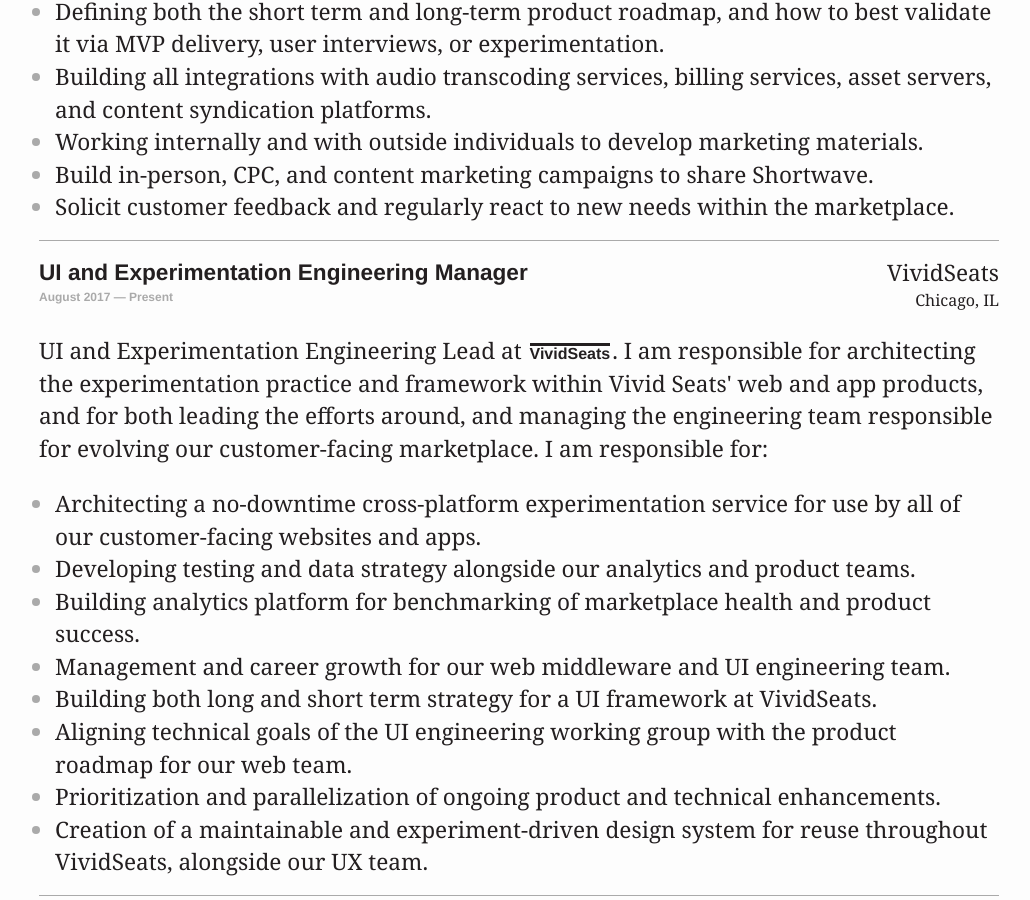
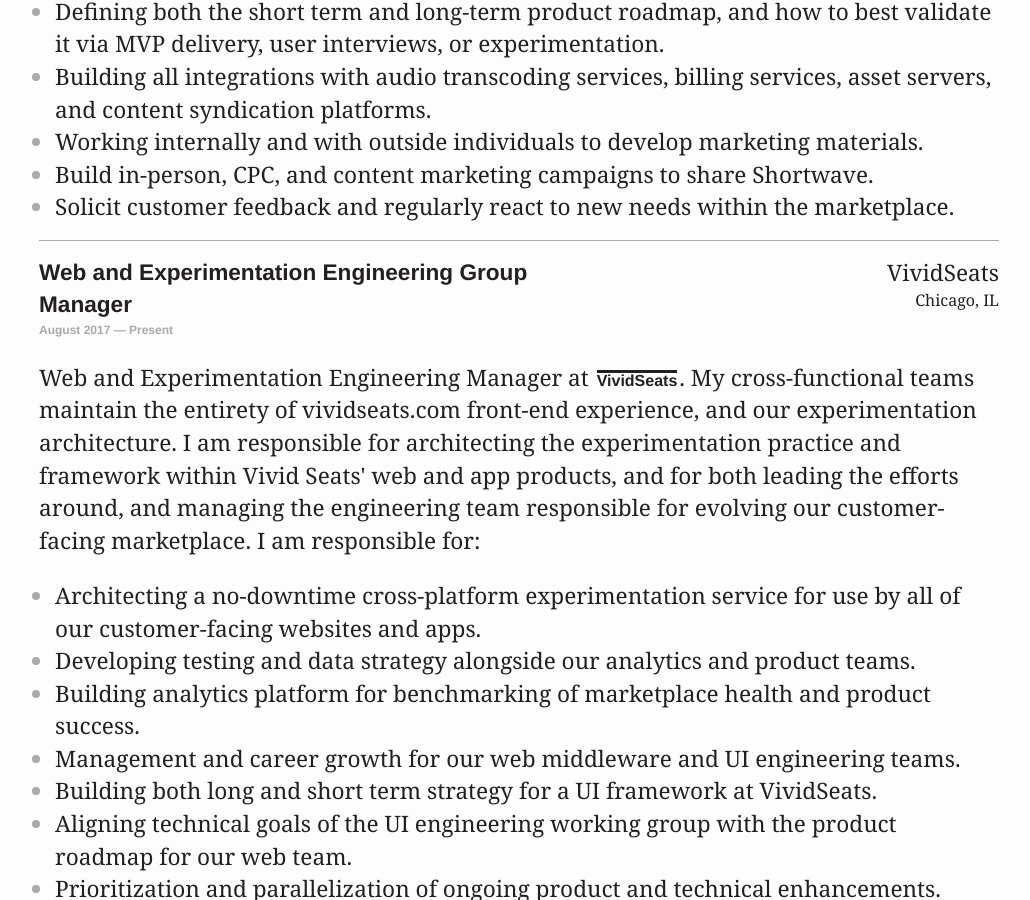
Before and after one commit to billHinderman/resume, a Jekyll site: the page built from index.html, in a window 1280 px wide and 900 px high, scrolled down 2071 px. Shown: the whole window, without its empty margins (121-1151 px from the left). Built offline with Jekyll 4.4.1, drawn with Linux system fonts in a browser that asks for light colours.

Commit message:
Whatever I waaaaant

```diff
--- a/_includes/section-work.html
+++ b/_includes/section-work.html
@@ -30,7 +30,7 @@
       <li class="resume-item">
         <div class="resume-item-main">
           <div class="resume-item-heading">
-            <h3>UI and Experimentation Engineering Manager</h3>
+            <h3>Web and Experimentation Engineering Group Manager</h3>
             <p class="resume-item-time">August 2017 — Present</p>
           </div>
           <div class="resume-item-info">
@@ -39,13 +39,13 @@
           </div>
         </div>
         <p class="resume-item-description">
-            UI and Experimentation Engineering Lead at <a class="link link-inline" href="http://www.vividseats.com" target="_blank">VividSeats</a>. I am responsible for architecting the experimentation practice and framework within Vivid Seats' web and app products, and for both leading the efforts around, and managing the engineering team responsible for evolving our customer-facing marketplace.  I am responsible for:
+            Web and Experimentation Engineering Manager at <a class="link link-inline" href="http://www.vividseats.com" target="_blank">VividSeats</a>. My cross-functional teams maintain the entirety of vividseats.com front-end experience, and our experimentation architecture. I am responsible for architecting the experimentation practice and framework within Vivid Seats' web and app products, and for both leading the efforts around, and managing the engineering team responsible for evolving our customer-facing marketplace.  I am responsible for:
         </p>
         <ul class="resume-item-description list-bullet">
             <li><span class="text-black">Architecting a no-downtime cross-platform experimentation service for use by all of our customer-facing websites and apps.</span></li>
             <li><span class="text-black">Developing testing and data strategy alongside our analytics and product teams.</span></li>
             <li><span class="text-black">Building analytics platform for benchmarking of marketplace health and product success.</span></li>
-            <li><span class="text-black">Management and career growth for our web middleware and UI engineering team.</span></li>
+            <li><span class="text-black">Management and career growth for our web middleware and UI engineering teams.</span></li>
             <li><span class="text-black">Building both long and short term strategy for a UI framework at VividSeats.</span></li>
             <li><span class="text-black">Aligning technical goals of the UI engineering working group with the product roadmap for our web team.</span></li>
             <li><span class="text-black">Prioritization and parallelization of ongoing product and technical enhancements.</span></li>
```
